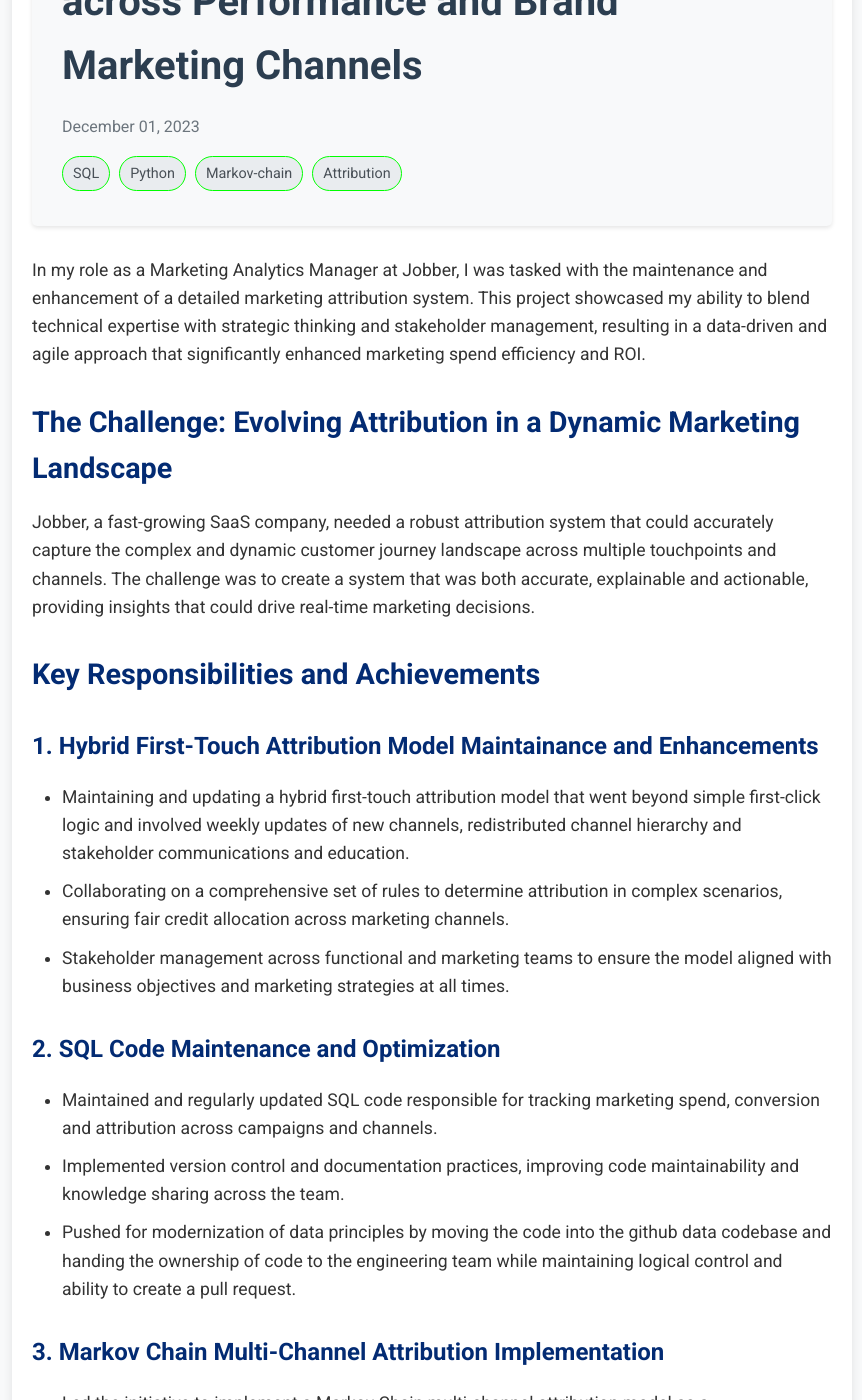
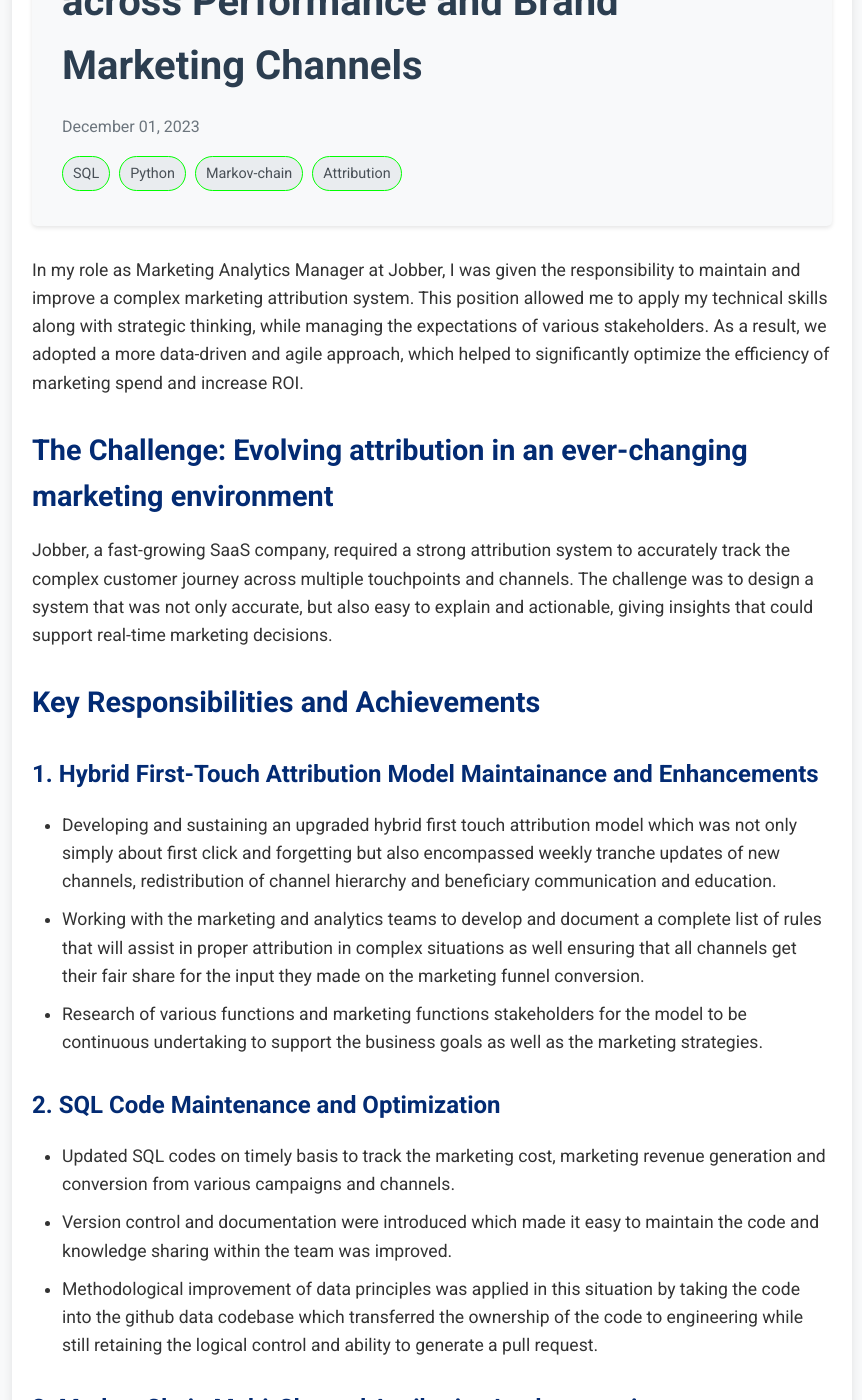
Before and after one commit to IyerS/sundareshiyer.github.io, a Jekyll site: the page built from _posts/2023-12-01-jobber-marketing-attribution.md, in a window 1280 px wide and 1400 px high, scrolled down 537 px. Shown: the whole window, without its empty margins (208-1070 px from the left). Built offline with Jekyll 4.4.1, drawn with Linux system fonts in a browser that asks for light colours; some of the changed text lies outside the part shown.

Commit message:
Update 2023-12-01-jobber-marketing-attribution.md

````diff
--- a/_posts/2023-12-01-jobber-marketing-attribution.md
+++ b/_posts/2023-12-01-jobber-marketing-attribution.md
@@ -10,122 +10,38 @@
 excerpt: This document outlines my role in maintaining the current marketing attribution logic and enhancing it to involve multi-touch attribution in marketing spend decision making.
 ---
 
-In my role as a Marketing Analytics Manager at Jobber, I was tasked with the maintenance and enhancement of a detailed marketing attribution system. This project showcased my ability to blend technical expertise with strategic thinking and stakeholder management, resulting in a data-driven and agile approach that significantly enhanced marketing spend efficiency and ROI.
+In my role as Marketing Analytics Manager at Jobber, I was given the responsibility to maintain and improve a complex marketing attribution system. This position allowed me to apply my technical skills along with strategic thinking, while managing the expectations of various stakeholders. As a result, we adopted a more data-driven and agile approach, which helped to significantly optimize the efficiency of marketing spend and increase ROI.
 
-## The Challenge: Evolving Attribution in a Dynamic Marketing Landscape
+## The Challenge: Evolving attribution in an ever-changing marketing environment
 
-Jobber, a fast-growing SaaS company, needed a robust attribution system that could accurately capture the complex and dynamic customer journey landscape across multiple touchpoints and channels. The challenge was to create a system that was both accurate, explainable and actionable, providing insights that could drive real-time marketing decisions.
+Jobber, a fast-growing SaaS company, required a strong attribution system to accurately track the complex customer journey across multiple touchpoints and channels. The challenge was to design a system that was not only accurate, but also easy to explain and actionable, giving insights that could support real-time marketing decisions.
 
 ## Key Responsibilities and Achievements
 
 ### 1. Hybrid First-Touch Attribution Model Maintainance and Enhancements
 
-- Maintaining and updating a hybrid first-touch attribution model that went beyond simple first-click logic and involved weekly updates of new channels, redistributed channel hierarchy and stakeholder communications and education.
-- Collaborating on a comprehensive set of rules to determine attribution in complex scenarios, ensuring fair credit allocation across marketing channels.
-- Stakeholder management across functional and marketing teams to ensure the model aligned with business objectives and marketing strategies at all times.
+- Developing and sustaining an upgraded hybrid first touch attribution model which was not only simply about first click and forgetting but also encompassed weekly tranche updates of new channels, redistribution of channel hierarchy and beneficiary communication and education.
+- Working with the marketing and analytics teams to develop and document a complete list of rules that will assist in proper attribution in complex situations as well ensuring that all channels get their fair share for the input they made on the marketing funnel conversion.
+- Research of various functions and marketing functions stakeholders for the model to be continuous undertaking to support the business goals as well as the marketing strategies.
 
 
 ### 2. SQL Code Maintenance and Optimization
 
-- Maintained and regularly updated SQL code responsible for tracking marketing spend, conversion and attribution across campaigns and channels.
-- Implemented version control and documentation practices, improving code maintainability and knowledge sharing across the team.
-- Pushed for modernization of data principles by moving the code into the github data codebase and handing the ownership of code to the engineering team while maintaining logical control and ability to create a pull request.
+- Updated SQL codes on timely basis to track the marketing cost, marketing revenue generation and conversion from various campaigns and channels.
+- Version control and documentation were introduced which made it easy to maintain the code and knowledge sharing within the team was improved.
+- Methodological improvement of data principles was applied in this situation by taking the code into the github data codebase which transferred the ownership of the code to engineering while still retaining the logical control and ability to generate a pull request.
 
 
 ### 3. Markov Chain Multi-Channel Attribution Implementation
 
-- Led the initiative to implement a Markov Chain multi-channel attribution model as a complementary analysis tool.
-- Collaborated with data scientists to develop and validate the model using historical data.
-- Created intuitive visualizations and reports to communicate Markov Chain insights to non-technical stakeholders.
+- Led the charge on implementing a Markov Chain multi-channel attribution model as a comparison tool to the existing Hybrid first touch model.
+- Collaborated with peers to develop and validate the model.
+- Created comparitive reports and visual aides to communicate Markov Chain insights to non-technical stakeholders.
 
-Identified $1.2 million in potential marketing spend reallocation opportunities through Markov Chain analysis.
+Identified $1.2 million in marketing spend that could be reallocated to other more upstream channels that created a larger pool of potential customers at the entry of the funnel.
 
 
-### 4. Markov Chain Multi-Channel Attribution Implementation
-
-- Co chaired the initiative to implement a Markov Chain multi-channel attribution model as a complementary attribution logic to use for marketing spend optimization.
-- Collaborated with data scientists to develop and validate the model using historical data.
-- Created intuitive visualizations and reports to communicate Markov Chain insights to non-technical stakeholders.
-
-Here's a simplified Python implementation of the Markov Chain attribution model that does not show the initial data preperation and eventual productization of the data pipeline by data engineering to a modeling file
-
-```python
-import pandas as pd
-import numpy as np
-from collections import defaultdict
-
-def markov_chain_attribution(data):
-    # Step 1: Create transition matrix
-    transitions = defaultdict(lambda: defaultdict(int))
-    for _, row in data.iterrows():
-        path = [col for col in row.dropna() if col != 'Conversion']
-        for i in range(len(path) - 1):
-            transitions[path[i]][path[i+1]] += 1
-        transitions[path[-1]]['Conversion'] += 1
-
-    # Step 2: Calculate transition probabilities
-    for state in transitions:
-        total = sum(transitions[state].values())
-        for next_state in transitions[state]:
-            transitions[state][next_state] /= total
-
-    # Step 3: Calculate removal effect
-    channels = set(data.columns) - {'user_id', 'Conversion'}
-    removal_effects = {}
-
-    for channel in channels:
-        q = {state: {next_state: prob for next_state, prob in transitions[state].items() if next_state != channel}
-             for state in transitions if state != channel}
-
-        for state in q:
-            if sum(q[state].values()) > 0:
-                factor = 1 / sum(q[state].values())
-                q[state] = {next_state: prob * factor for next_state, prob in q[state].items()}
-
-        # Calculate conversion probability
-        conv_prob = calculate_conversion_probability(q)
-        removal_effects[channel] = conv_prob
-
-    # Step 4: Calculate attribution
-    total_conv_prob = calculate_conversion_probability(transitions)
-    attribution = {channel: (total_conv_prob - effect) / total_conv_prob
-                   for channel, effect in removal_effects.items()}
-
-    return attribution
-
-def calculate_conversion_probability(transitions):
-    # Use matrix operations to calculate conversion probability
-    states = list(transitions.keys())
-    matrix = np.array([[transitions[i].get(j, 0) for j in states] for i in states])
-    initial = np.array([1 if i == states[0] else 0 for i in states])
-    conv_index = states.index('Conversion')
-
-    result = initial.dot(np.linalg.inv(np.eye(len(states)) - matrix))
-    return result[conv_index]
-
-# Example usage
-data = pd.DataFrame({
-    'user_id': range(1000),
-    'channel_1': np.random.choice(['Search', 'Display', 'Social'], 1000),
-    'channel_2': np.random.choice(['Search', 'Display', 'Social', None], 1000),
-    'channel_3': np.random.choice(['Search', 'Display', 'Social', None], 1000),
-    'Conversion': np.random.choice([0, 1], 1000, p=[0.7, 0.3])
-})
-
-attribution_results = markov_chain_attribution(data)
-print("Channel Attribution:")
-for channel, attribution in attribution_results.items():
-    print(f"{channel}: {attribution:.2%}")
-```
-
-This implementation:
-1. Creates a transition matrix from the user journey data.
-2. Calculates transition probabilities between channels.
-3. Computes the removal effect for each channel.
-4. Calculates the final attribution based on the removal effect.
-
-
-### 5. Cross-Functional Collaboration and Stakeholder Management
+### 4. Cross-Functional Collaboration and Stakeholder Management
 
 - Worked closely with marketing, product, and finance teams to ensure the attribution system met diverse needs.
 - Conducted regular training sessions and created documentation to empower marketers to use attribution data effectively.
@@ -135,14 +51,12 @@
 
 Through the development and maintenance of this sophisticated attribution system, we gained valuable insights that can inform future marketing analytics initiatives:
 
-1. **Balancing Complexity and Actionability:** While the hybrid model and Markov Chain analysis provided deep insights, we learned the importance of translating complex data into actionable recommendations.
+1. **Balancing Complexity and readability:** While the hybrid model and Markov Chain analysis provided deep insights, we learned the importance of translating complex data into actionable recommendations and convincing Marketing stakeholdes of those insights proved to be its own challenge.
 
-2. **Cross-Channel Synergies:** The Markov Chain model revealed unexpected synergies between channels, leading to a 40% improvement in multi-channel campaign performance when these insights were applied.
+2. **Cross-Channel Synergies:** The Markov Chain model revealed unexpected links between upstream and downstream channels, leading to a 40% improvement in multi-channel campaign performance when these insights were applied.
 
-4. **Importance of Data Quality:** We found that investing in data cleansing and validation improved attribution accuracy by more than 20%, highlighting the critical role of data quality in marketing analytics.
+4. **Importance of Data Quality:** We found that investing time in data cleansing and validation improved attribution accuracy by more than 20%, highlighting the critical role of data quality in marketing analytics.
 
-5. **Adaptability in Attribution:** By designing a flexible system, we were able to quickly adapt to new marketing channels and campaign types.
+5. **Adaptability in Attribution:** By designing a flexible system, we were able to quickly adapt to new marketing channels and campaign types and understood the role each played in our marketing mix model
 
-6. **Bridging Technical and Business Perspectives:** Regular stakeholder engagement and clear visualization of complex data led to a multi-fold increase in marketing leaderships confidence in marketing spend decisions based on both the hybrid first touch and multi-touch attributions
-
-These learnings not only contributed to the success of Jobber's marketing efforts but also showcase the strategic impact that advanced marketing attribution can have on a growing SaaS business. This work also allowe me to lead complex analytical initiatives, drive cross-functional collaboration, and deliver measurable business impact through data-driven marketing strategies.
+6. **Bridging Technical and Business Perspectives:** Regular stakeholder engagement and clear visualization of complex data led to an increase in marketing leaderships confidence in marketing spend decisions based on both the hybrid first touch and multi-touch attributions
````
